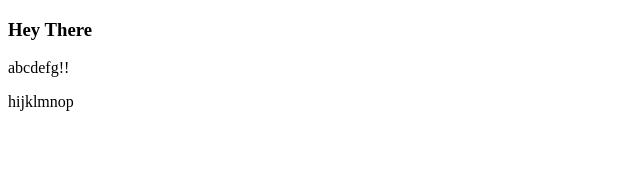
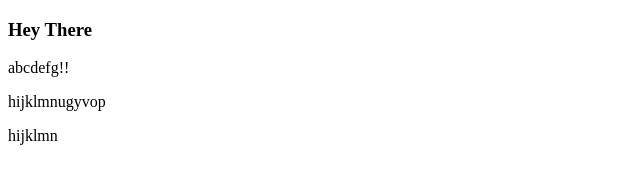
Before and after one commit to Dss-webportal/versioncontroltest, a plain HTML site: page index.html in a window 1280 px wide. Shown: the whole page, without its empty margins (0-640 px from the left). Drawn offline with Linux system fonts and the light colour scheme.

Commit message:
addfeatures

```diff
--- a/index.html
+++ b/index.html
@@ -9,6 +9,7 @@
 <body>
     <h3>Hey There</h3>
     <p>abcdefg!!</p>
-    <p>hijklmnop</p>
+    <p>hijklmnugyvop</p>
+    <p>hijklmn</p>
 </body>
 </html>
```
